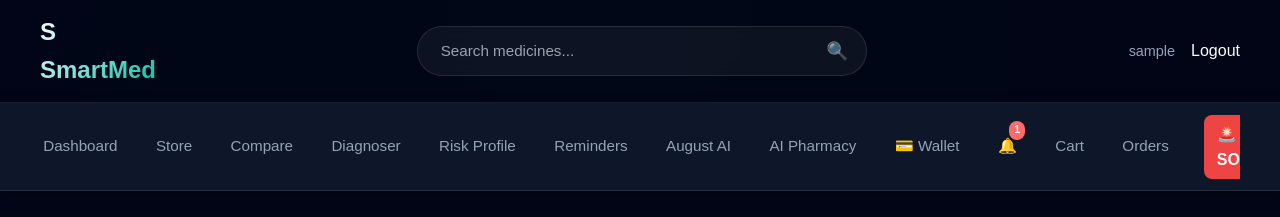
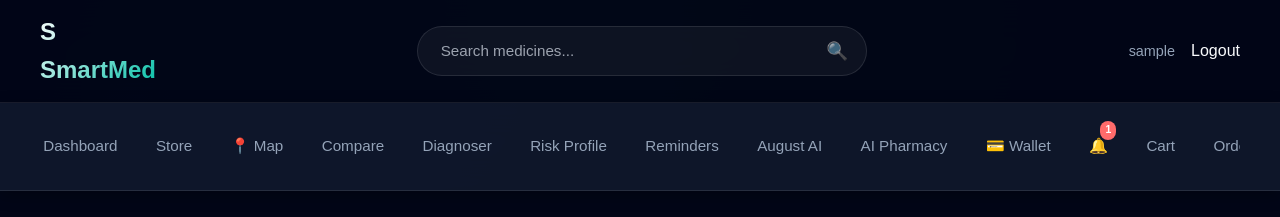
Before and after one commit to Bukkasaketh97047/smartmed, a React (Vite) app in the folder frontend/med/: page / in a window 1280 px wide. Shown: the top 217 px of the page. Built offline with nearby package versions, Linux system fonts and the light colour scheme; no server answers; sample sign-in values are in the browser's storage.

Commit message:
Add Pharmacy Finder Map link to Navbar

```diff
--- a/frontend/med/src/components/Navbar.jsx
+++ b/frontend/med/src/components/Navbar.jsx
@@ -66,6 +66,7 @@ function Navbar() {
             <div className="nav-links">
               <Link to="/dashboard" className={`nav-link ${location.pathname === '/dashboard' ? 'active' : ''}`}>Dashboard</Link>
               <Link to="/products" className={`nav-link ${location.pathname === '/products' ? 'active' : ''}`}>Store</Link>
+              <Link to="/finder" className={`nav-link ${location.pathname === '/finder' ? 'active' : ''}`}>📍 Map</Link>
               <Link to="/compare" className={`nav-link ${location.pathname === '/compare' ? 'active' : ''}`}>Compare</Link>
               <Link to="/symptom-checker" className={`nav-link ${location.pathname === '/symptom-checker' ? 'active' : ''}`}>Diagnoser</Link>
               <Link to="/disease-risk" className={`nav-link ${location.pathname === '/disease-risk' ? 'active' : ''}`}>Risk Profile</Link>
```
